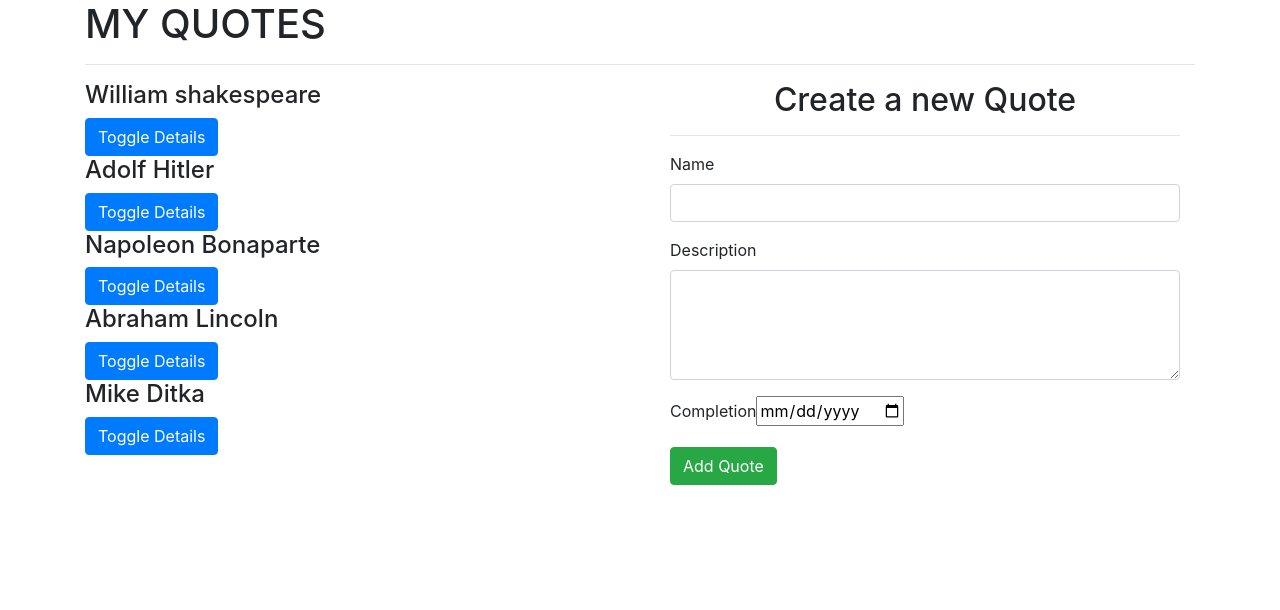
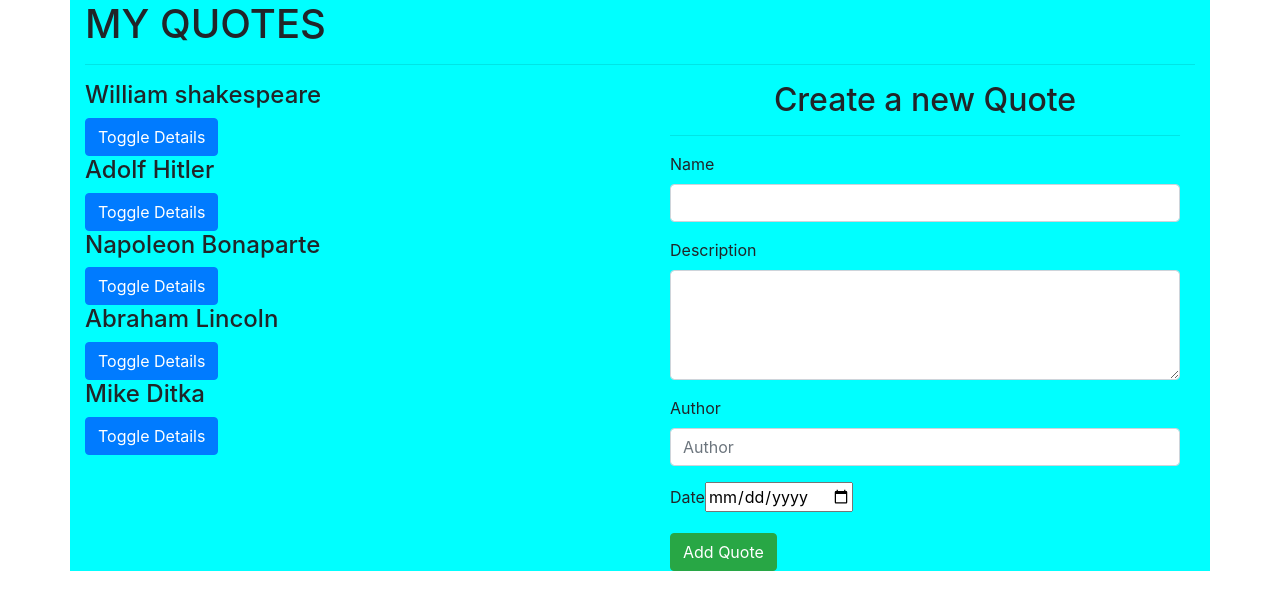
Before and after one commit to mag49/Quotes, an Angular app in the folder Quotes/: page / in a window 1280 px wide. Shown: the top 610 px of the page. Built offline with nearby package versions, Linux system fonts and the light colour scheme.

Commit message:
styled the container holding the html of my quotes

```diff
--- a/Quotes/src/app/quote-form/quote-form.component.html
+++ b/Quotes/src/app/quote-form/quote-form.component.html
@@ -20,7 +20,16 @@
         </div>
         <div class="form-group">
 
-            <label for="complete">Completion</label>
+            <label for="author">Author</label>
+            <input type="text" class="form-control" id="author" placeholder="Author"[(ngModel)]="newQuote.author" name="author" #author='ngModel' required>
+            <div [hidden]="author.valid || author.pristine" class="alert alert-danger">
+              <p>The author is required</p>
+            </div>
+        </div>
+
+        <div class="form-group">
+
+            <label for="complete">Date</label>
             <input type='date' id="complete" [(ngModel)]="newQuote.completeDate" name="completeDate" #completeDate="ngModel" required>
             <div [hidden]="completeDate.valid || completeDate.pristine" class="alert alert-danger">
               <p>Date is required</p>
--- a/Quotes/src/app/quote/quote.component.css
+++ b/Quotes/src/app/quote/quote.component.css
@@ -0,0 +1,3 @@
+.container{
+    background-color: aqua;
+}
```
